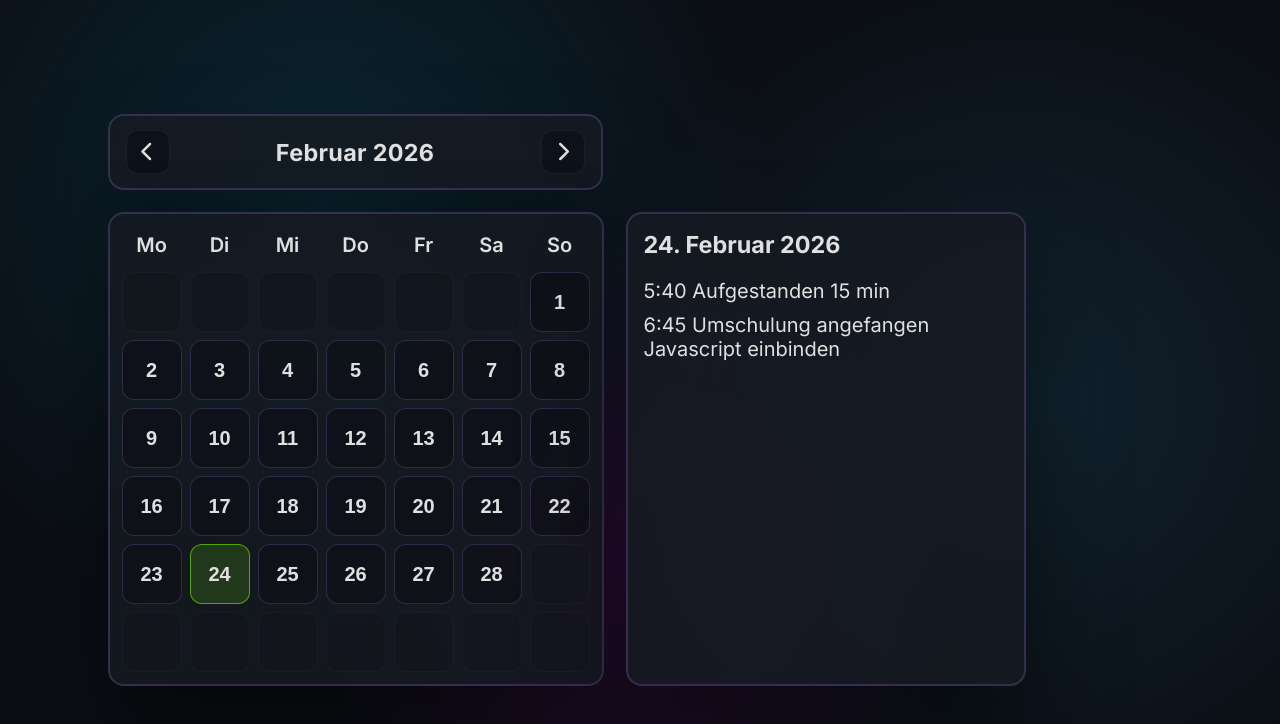
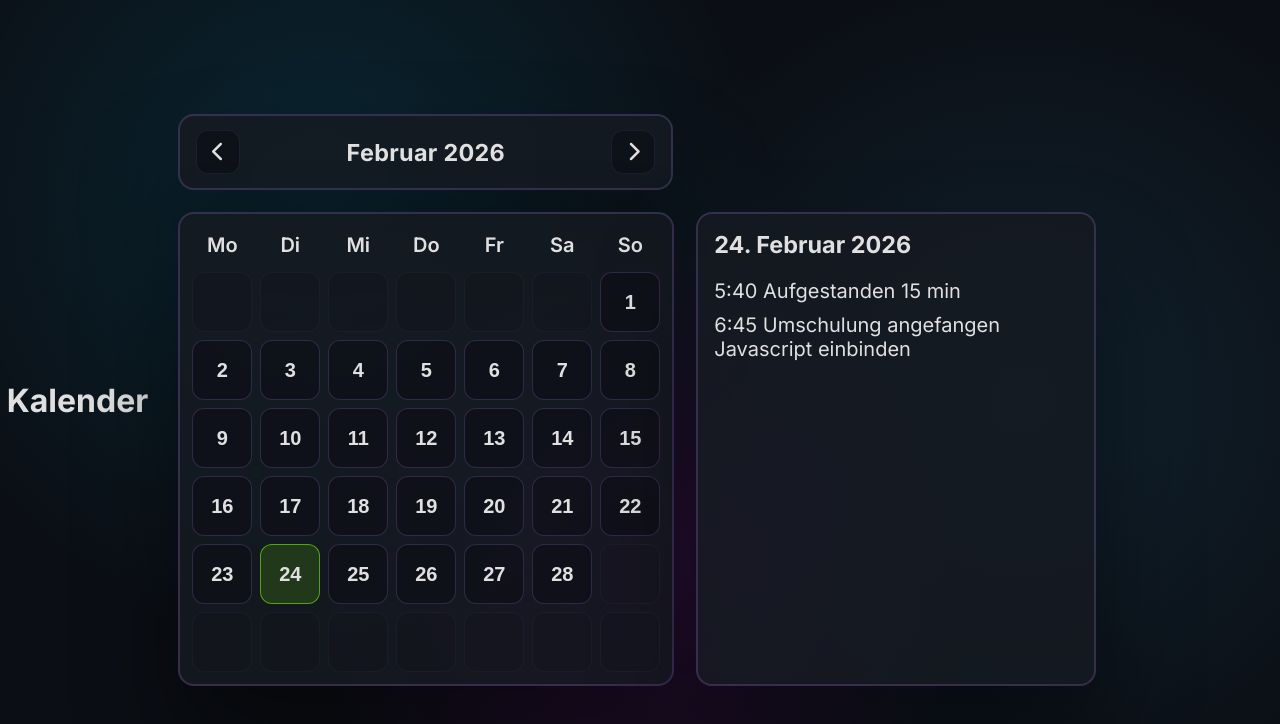
Before and after one commit to BlackYakup/Kalender_JS, a plain HTML site: page index.html in a window 1280 px wide. Drawn offline with Linux system fonts and the light colour scheme.

Commit message:
Aufgaben müssen noch erfüllt werden

```diff
--- a/index.html
+++ b/index.html
@@ -11,6 +11,7 @@
     <link rel="stylesheet" href="lib/css/style.css">
 </head>
 <body>
+    <h1>Kalender</h1>
     <div id="calendar"></div>
 
     <script src="app.js"></script>
```
